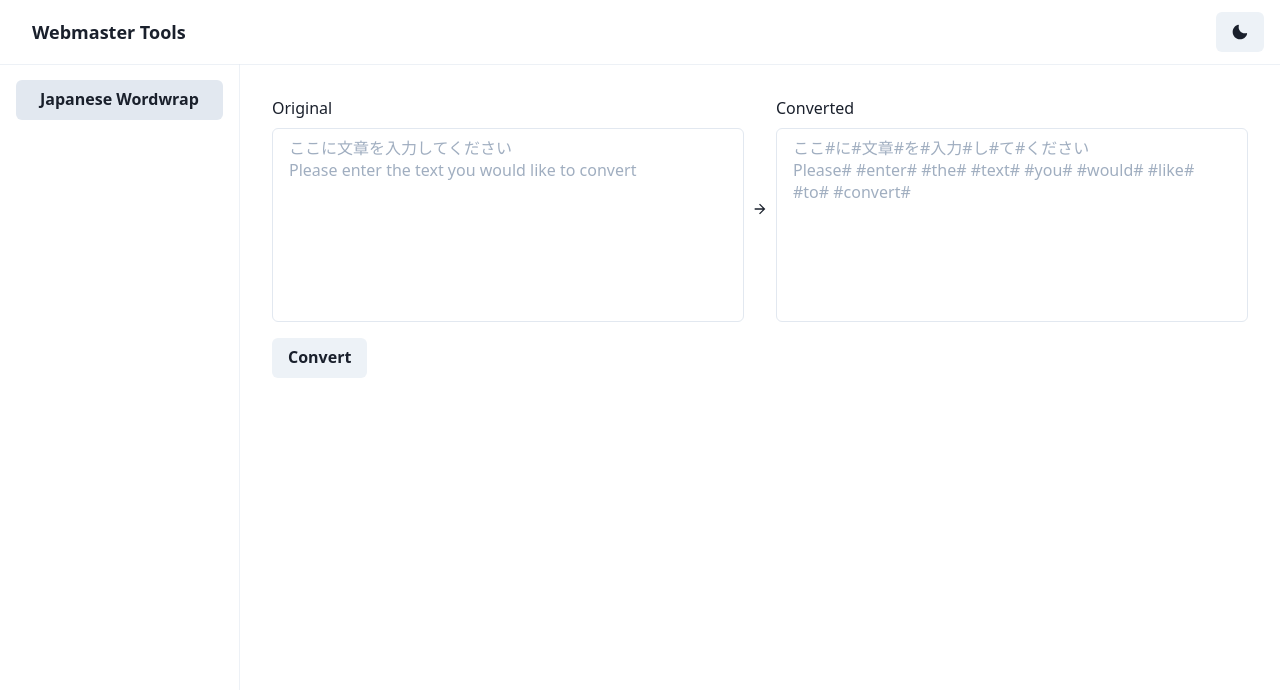
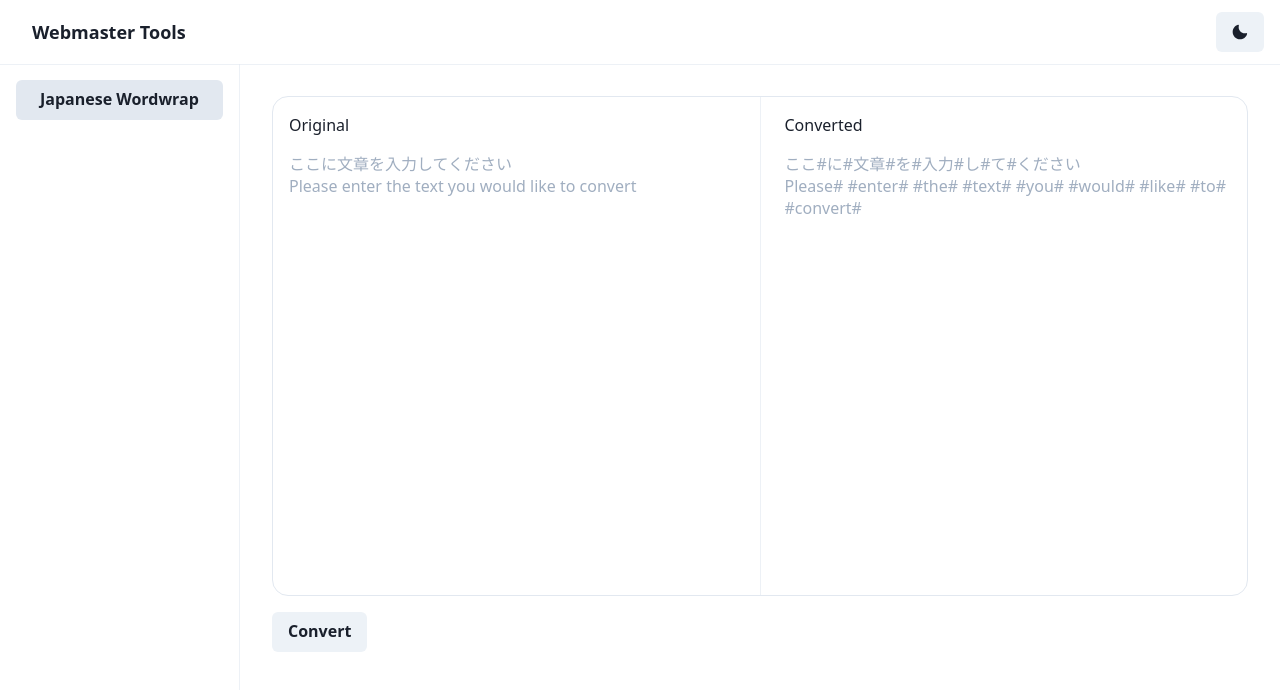
Before and after one commit to yurikoshiishi/webmaster-tools, a Next.js app: page / in a window 1280 px wide. Shown: the top 690 px of the page. Built offline with nearby package versions, Linux system fonts and the light colour scheme; what budoux would draw is missing.

Commit message:
modify: form design

```diff
--- a/src/modules/japanese-wordwrap/components/JapaneseWordwrapForm.tsx
+++ b/src/modules/japanese-wordwrap/components/JapaneseWordwrapForm.tsx
@@ -1,11 +1,12 @@
+import BorderedBox from "@/components/ui/BorderedBox";
 import { useNotification } from "@/hooks/useNotification";
 import { copyToClipboard } from "@/lib/clipboard";
 import { log } from "@/lib/logger";
 import { JapaneseWordwrapService } from "@/modules/japanese-wordwrap/services";
-import { ArrowForwardIcon } from "@chakra-ui/icons";
 import {
   Box,
   Button,
+  Divider,
   FormControl,
   FormLabel,
   Textarea,
@@ -18,8 +19,9 @@ interface JapaneseWordwrapFormFormProps {
 }
 
 const textareaProps: TextareaProps = {
-  rows: 8,
+  rows: 15,
   resize: "none",
+  variant: "unstyled",
 };
 
 const JapaneseWordwrapForm: VFC<JapaneseWordwrapFormFormProps> = ({
@@ -56,12 +58,13 @@ const JapaneseWordwrapForm: VFC<JapaneseWordwrapFormFormProps> = ({
 
   return (
     <form onSubmit={onSubmit}>
-      <Box
+      <BorderedBox
+        height={"500px"}
         gap={2}
         display={"flex"}
-        alignItems={"center"}
-        justifyContent={"space-between"}
+        alignItems={"stretch"}
       >
+        <Box width={"50%"} p={4}>
           <FormControl>
             <FormLabel>Original</FormLabel>
             <Textarea
@@ -71,7 +74,9 @@ const JapaneseWordwrapForm: VFC<JapaneseWordwrapFormFormProps> = ({
               onChange={onChangeOriginal}
             />
           </FormControl>
-        <ArrowForwardIcon />
+        </Box>
+        <Divider orientation="vertical" />
+        <Box width={"50%"} p={4}>
           <FormControl>
             <FormLabel>Converted</FormLabel>
             <Textarea
@@ -82,6 +87,7 @@ const JapaneseWordwrapForm: VFC<JapaneseWordwrapFormFormProps> = ({
             />
           </FormControl>
         </Box>
+      </BorderedBox>
       <Box mt={4}>
         <Button type="submit" variant="solid">
           Convert
```
Lines whose indentation alone changed are shown as unchanged.
